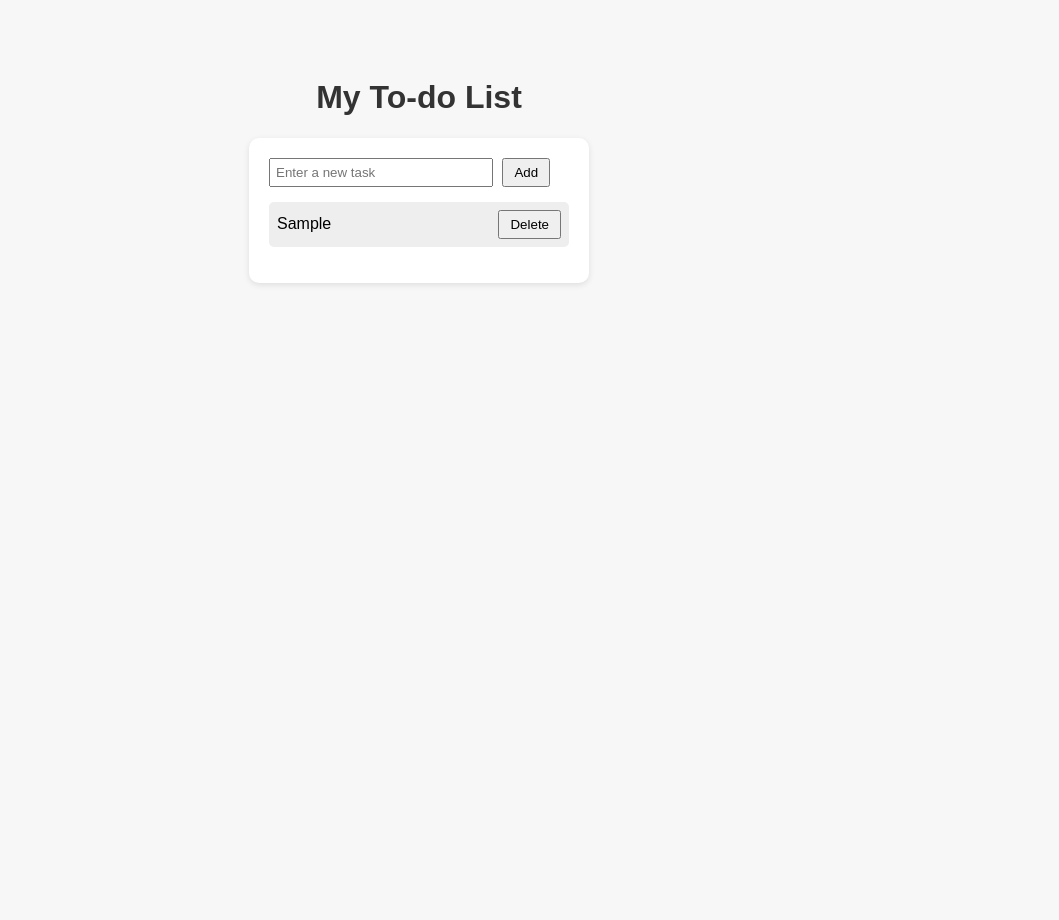
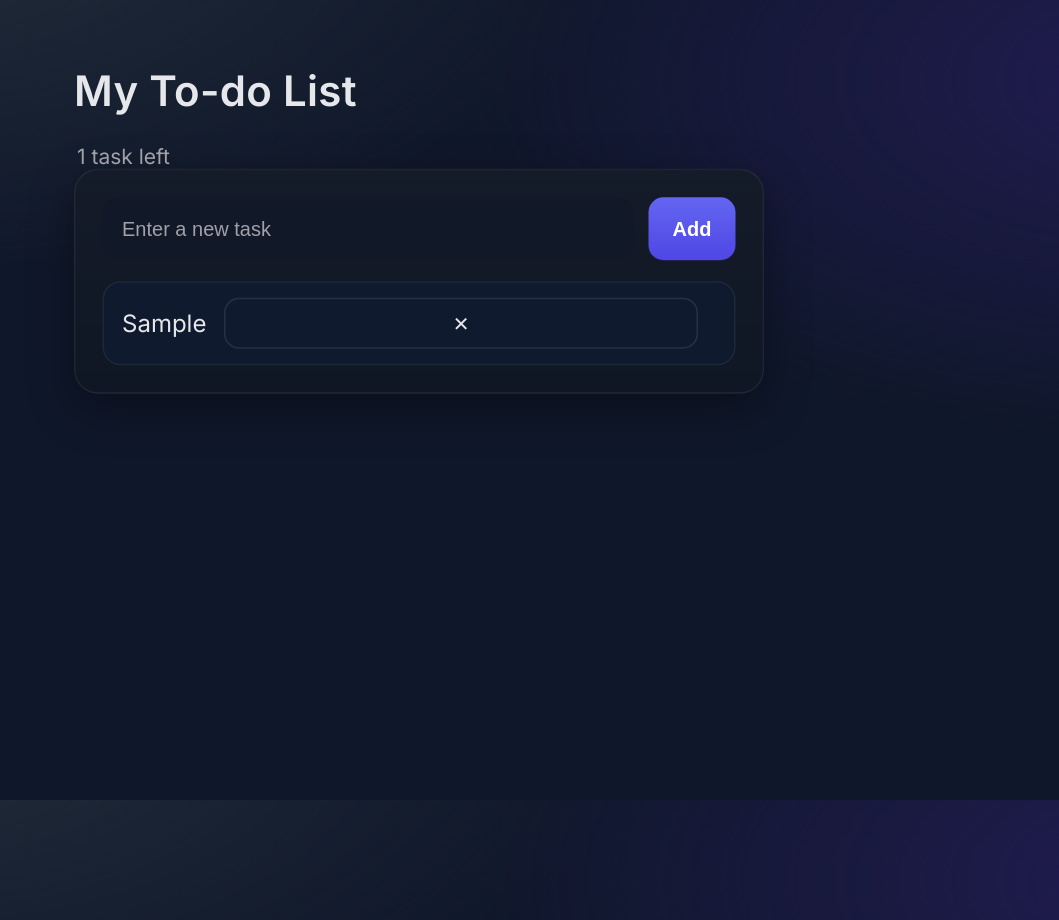
Before and after one commit to mustafyu/to-do-list, a website: page index.html in a window 1280 px wide. Both pictures are taken after typing "Sample" into the empty fields and a click on the button "Add". Shown: the whole page, without its empty margins (221-1280 px from the left). Before the commit the page ends 800 px from the top, so only its background shows below. Drawn offline with Linux system fonts and the light colour scheme.

Commit message:
added style plus a count feature

```diff
--- a/Style.css
+++ b/Style.css
@@ -1,44 +1,187 @@
+/* ========== Theme tokens (easy to tweak colors in one place) ========== */
+:root {
+    --bg: #0f172a;             /* page background (slate-900) */
+    --bg-accent: #111827;      /* slightly lighter bg */
+    --card: #0b1220;           /* card color */
+    --text: #e5e7eb;           /* base text */
+    --muted: #a1a1aa;          /* secondary text */
+    --brand: #6366f1;          /* primary violet */
+    --brand-strong: #4f46e5;   /* darker hover */
+    --success: #22c55e;        /* done check */
+    --danger: #ef4444;         /* delete */
+    --ring: rgba(99,102,241,0.45); /* focus ring */
+    --shadow: 0 10px 30px rgba(0,0,0,.35);
+}
+
+/* System font fallback if Google Fonts blocked */
+* { box-sizing: border-box; }
+html, body { height: 100%; }
 body {
-    font-family: Arial, sans-serif;
-    background: #f7f7f7;
+    margin: 0;
+    font-family: Inter, system-ui, -apple-system, Segoe UI, Roboto, Arial, sans-serif;
+    color: var(--text);
+    background:
+            radial-gradient(1200px 600px at 10% -10%, #1f2937 10%, transparent 60%),
+            radial-gradient(1200px 600px at 110% 10%, #1e1b4b 10%, transparent 60%),
+            var(--bg);
+}
+
+/* ========== Layout ========== */
+.app {
+    max-width: 500px;
+    margin: 120px auto;
+    padding: 0 20px;
+    transform:scale(1.50);
+}
+.app__header {
     display: flex;
-    flex-direction: column;
     align-items: center;
-    padding-top: 50px;
+    justify-content: space-between;
+    gap: 12px;
+    margin-bottom: 18px;
 }
 h1 {
-    color: #333;
+    font-size: 28px;
+    letter-spacing: .2px;
+    margin: 0;
 }
-#todo-container {
-    background: white;
-    padding: 20px;
+
+/* ========== Card ========== */
+.card {
+    background: linear-gradient(180deg, rgba(255,255,255,.04), rgba(255,255,255,.02)) , var(--card);
+    border: 1px solid rgba(255,255,255,.06);
+    box-shadow: var(--shadow);
+    border-radius: 16px;
+    padding: 18px;
+}
+
+/* ========== Inputs ========== */
+.input-row {
+    display: flex;
+    gap: 10px;
+}
+.input {
+    flex: 1;
+    height: 42px;
+    padding: 0 12px;
+    color: var(--text);
+    background: var(--bg-accent);
+    border: 1px solid transparent;
     border-radius: 10px;
-    box-shadow: 0 2px 6px rgba(0, 0, 0, 0.1);
-    width: 300px;
+    outline: none;
+    transition: border .15s ease, box-shadow .15s ease, background .15s ease;
 }
-input {
-    width: 70%;
-    padding: 5px;
+.input::placeholder { color: var(--muted); }
+.input:focus {
+    border-color: var(--brand);
+    box-shadow: 0 0 0 4px var(--ring);
+    background: #0e1628;
 }
-button {
-    padding: 5px 10px;
-    margin-left: 5px;
+
+.muted { color: var(--muted); margin: 10px 2px 0; font-size: 14px; }
+
+
+/* Buttons */
+.btn {
+    height: 42px;
+    padding: 0 16px;
+    border: 0;
+    border-radius: 10px;
+    font-weight: 600;
+    cursor: pointer;
+    transition: transform .04s ease, filter .15s ease, background .15s;
 }
-ul {
-    list-style-type: none;
+.btn:active { transform: translateY(1px); }
+.btn--primary {
+    background: linear-gradient(180deg, var(--brand), var(--brand-strong));
+    color: white;
+}
+.btn--primary:hover { filter: brightness(1.08); }
+
+/* Small icon button if you add features later */
+.icon-btn {
+    height: 36px; min-width: 36px;
+    border-radius: 10px;
+    background: var(--bg-accent);
+    border: 1px solid rgba(255,255,255,.08);
+    color: var(--text);
+    cursor: pointer;
+}
+
+/* ========== List ========== */
+.list {
+    margin: 14px 0 0;
     padding: 0;
-    margin-top: 15px;
+    list-style: none;
+    display: grid;
+    gap: 8px;
 }
-li {
-    background: #eee;
-    margin: 5px 0;
-    padding: 8px;
-    border-radius: 5px;
-    display: flex;
-    justify-content: space-between;
+
+/* Individual item as a “pill card” */
+.list li {
+    display: grid;
+    grid-template-columns: auto 1fr auto; /* checkbox | text | delete */
     align-items: center;
+    gap: 12px;
+    padding: 10px 12px;
+    border-radius: 12px;
+    background: #0f1a2e;
+    border: 1px solid rgba(255,255,255,.06);
+    transition: background .15s ease, border .15s ease, transform .06s ease;
 }
-.done {
+.list li:hover { background: #0f1d38; }
+.list li:active { transform: scale(.997); }
+
+/* Custom checkbox look using <input type="checkbox"> if you add one later */
+.list input[type="checkbox"] {
+    appearance: none;
+    width: 18px; height: 18px;
+    border-radius: 6px;
+    border: 2px solid var(--muted);
+    display: grid; place-items: center;
+    outline: none; cursor: pointer;
+    transition: border .15s ease, background .15s ease;
+}
+.list input[type="checkbox"]::after {
+    content: "✓";
+    font-size: 14px;
+    opacity: 0;
+    transform: scale(.6);
+    transition: transform .15s, opacity .15s;
+}
+.list input[type="checkbox"]:checked {
+    background: var(--success);
+    border-color: var(--success);
+}
+.list input[type="checkbox"]:checked::after {
+    opacity: 1; transform: scale(1);
+}
+
+/* Task text */
+.task {
+    overflow: hidden;
+    text-overflow: ellipsis;
+    white-space: nowrap;
+}
+
+/* Completed state toggled by JS via .done */
+.done .task {
+    color: #9ca3af;
     text-decoration: line-through;
-    color: gray;
 }
+
+/* Delete button */
+.delete-btn {
+    background: transparent;
+    border: 1px solid rgba(255,255,255,.1);
+    color: #e5e7eb;
+    border-radius: 10px;
+    height: 34px; padding: 0 10px;
+    cursor: pointer;
+    transition: background .15s, color .15s, border .15s;
+}
+.delete-btn:hover {
+    background: rgba(239,68,68,.12);
+    border-color: rgba(239,68,68,.35);
+    color: var(--danger);
+}
--- a/index.html
+++ b/index.html
@@ -4,15 +4,32 @@
     <meta charset="UTF-8">
     <meta name="viewport" content="width=device-width, initial-scale=1.0">
     <title>Simple to-do List</title>
+    <link rel="preconnect" href="https://fonts.googleapis.com">
+    <link rel="preconnect" href="https://fonts.gstatic.com" crossorigin>
+    <link href="https://fonts.googleapis.com/css2?family=Inter:wght@400;600&display=swap" rel="stylesheet">
     <link rel="stylesheet" href="Style.css">
 </head>
 <body>
-<h1>My To-do List</h1>
-<div id="todo-container">
-    <input type="text" id="taskInput" placeholder = "Enter a new task">
-    <button onclick="addTask()">Add</button>
-    <ul id="taskList"></ul>
-</div>
+<main class="app">
+    <header class="app__header">
+        <h1>My To-do List</h1>
+        <!-- <button id="themeToggle" class="icon-btn" aria-label="Toggle theme">🌗</button> -->
+    </header>
+
+    <!-- shows how many tasks are not completed -->
+    <p id="count" class="muted">0 tasks left</p>
+
+
+    <section class="card">
+        <!-- wrapping input+button in a form lets you press Enter to add -->
+        <form id="todoForm" class="input-row" onsubmit="addTask(); return false;">
+            <input id="taskInput" class="input" type="text" placeholder="Enter a new task" />
+            <button class="btn btn--primary" type="submit">Add</button>
+        </form>
+
+    <ul id="taskList" class ="list"></ul>
+    </section>
+</main>
 
 <script src="script.js"></script>
 </body>
--- a/script.js
+++ b/script.js
@@ -1,43 +1,56 @@
+// function to recalc and show "X tasks left"
+function updateCount() {
+    const all = document.querySelectorAll("#taskList li");      // all tasks
+    const done = document.querySelectorAll("#taskList li.done"); // completed ones
+    const remaining = all.length - done.length;                  // total - done
+    // update the <p id="count">
+    document.getElementById("count").textContent =
+        `${remaining} task${remaining === 1 ? "" : "s"} left`;
+}
 
-// Function to run when clicked add
-function addTask(){
+// main add function
+function addTask() {
+    const input = document.getElementById("taskInput");
+    const text = input.value.trim();
+    if (!text) return; // ignore empty input
 
-    //Get the input element and read its value
-    const input = document.getElementById('taskInput');
-    const taskText = input.value.trim(); // trim() removes spaces before/after
+    // create a new <li>
+    const li = document.createElement("li");
 
-    //Stopping if input is empty
-    if (taskText === "") {
-        alert("Please enter a task.");
-        return; // end the function
-    }
+    //  span for text
+    const span = document.createElement("span");
+    span.className = "task";
+    span.textContent = text;
 
-    //Create a new list item
-    const li = document.createElement('li');
-    li.textContent = taskText; // Set the text of the list item
+    //  delete button
+    const del = document.createElement("button");
+    del.className = "delete-btn";
+    del.textContent = "✕";
 
-    // add a click event to mark completed task
-    li.addEventListener('click',() => {
-        li.classList.toggle('done'); // toggle the completed class
+    // when clicking the li → mark done/undone
+    li.addEventListener("click", () => {
+        li.classList.toggle("done");
+        updateCount(); // refresh counter
     });
 
-    //Create a delete button
-    const deleteBtn = document.createElement('button');
-    deleteBtn.textContent = 'Delete';
-
-    //Add event listener to delete the task when clicked
-    deleteBtn.addEventListener('click', (event) => {
-        event.stopPropagation(); // Prevent the click from marking the task as done
-        li.remove(); // Remove the list item
+    // when clicking delete button → remove and update count
+    del.addEventListener("click", (e) => {
+        e.stopPropagation(); // avoid toggling .done
+        li.remove();         // remove the task
+        updateCount();       // refresh counter
     });
 
-    //Append the delete button to the list item
-    li.appendChild(deleteBtn);
+    // put text and delete button into li
+    li.append(span, del);
+    // add li into the ul
+    document.getElementById("taskList").appendChild(li);
 
-    // Add new task to the ul task list
-    document.getElementById('taskList').appendChild(li);
+    // clear the input
+    input.value = "";
 
-    //Clear the input field
-    input.value = '';
+    // refresh counter
+    updateCount();
+}
 
-}
+// run once on page load so it shows 0
+window.addEventListener("DOMContentLoaded", updateCount);
```
